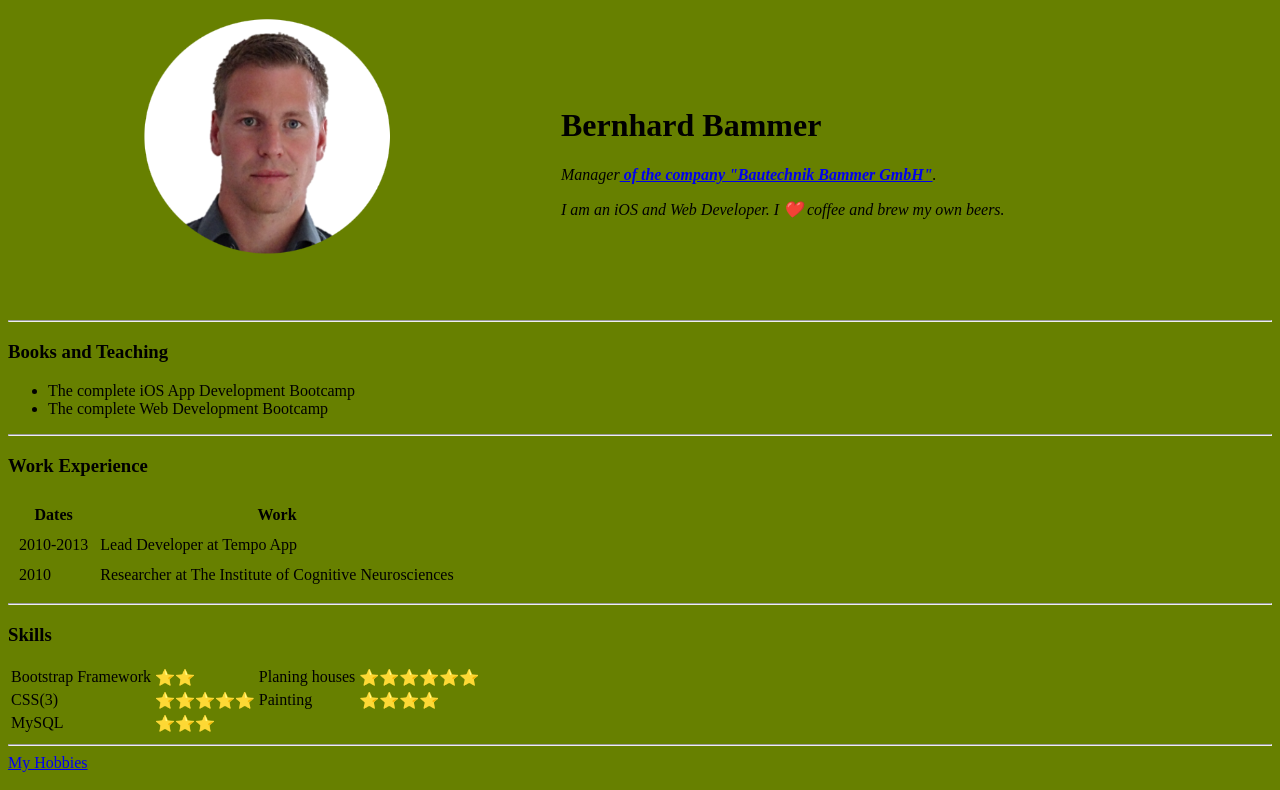
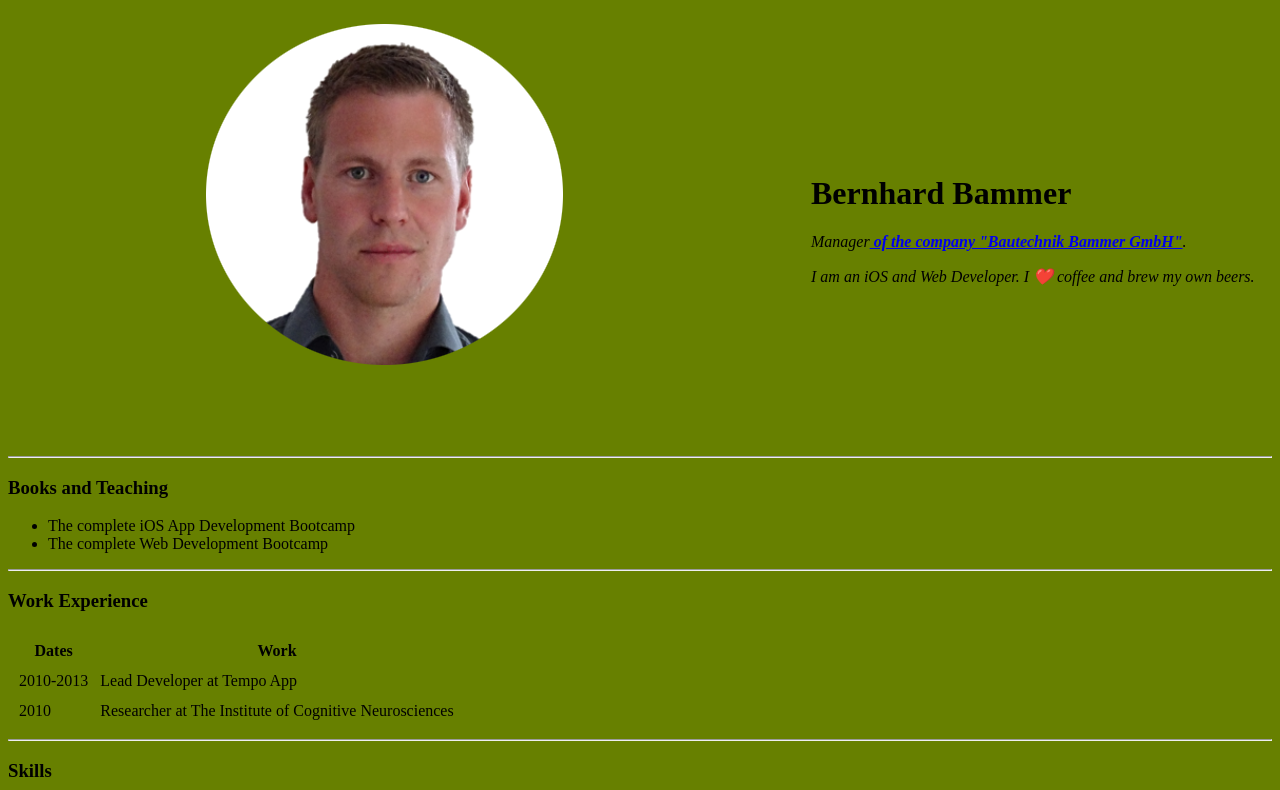
Before and after one commit to bernhardbammer1988/cv, a plain HTML site: page index.html in a window 1280 px wide. Shown: the top 790 px of the page. Drawn offline with Linux system fonts and the light colour scheme.

Commit message:
delete the width of the picture

```diff
--- a/index.html
+++ b/index.html
@@ -8,7 +8,7 @@
   <body bgcolor="#678000">
     <table cellspacing="0">
         <tr>
-            <td><img src="BernhardPicture01.png" alt="bernahrd profile picture"width="550"></td>
+            <td><img src="BernhardPicture01.png" alt="bernahrd profile picture"></td>
             <td><h1>Bernhard Bammer</h1>
                 <p><em>Manager<strong><a href="http://www.bau-bammer.eu/"> of the company <em>"Bautechnik Bammer GmbH"</a></strong>.</em></p>
                 <p>I am an iOS and Web Developer. I ❤️ coffee and brew my own beers.</p></td>
```
